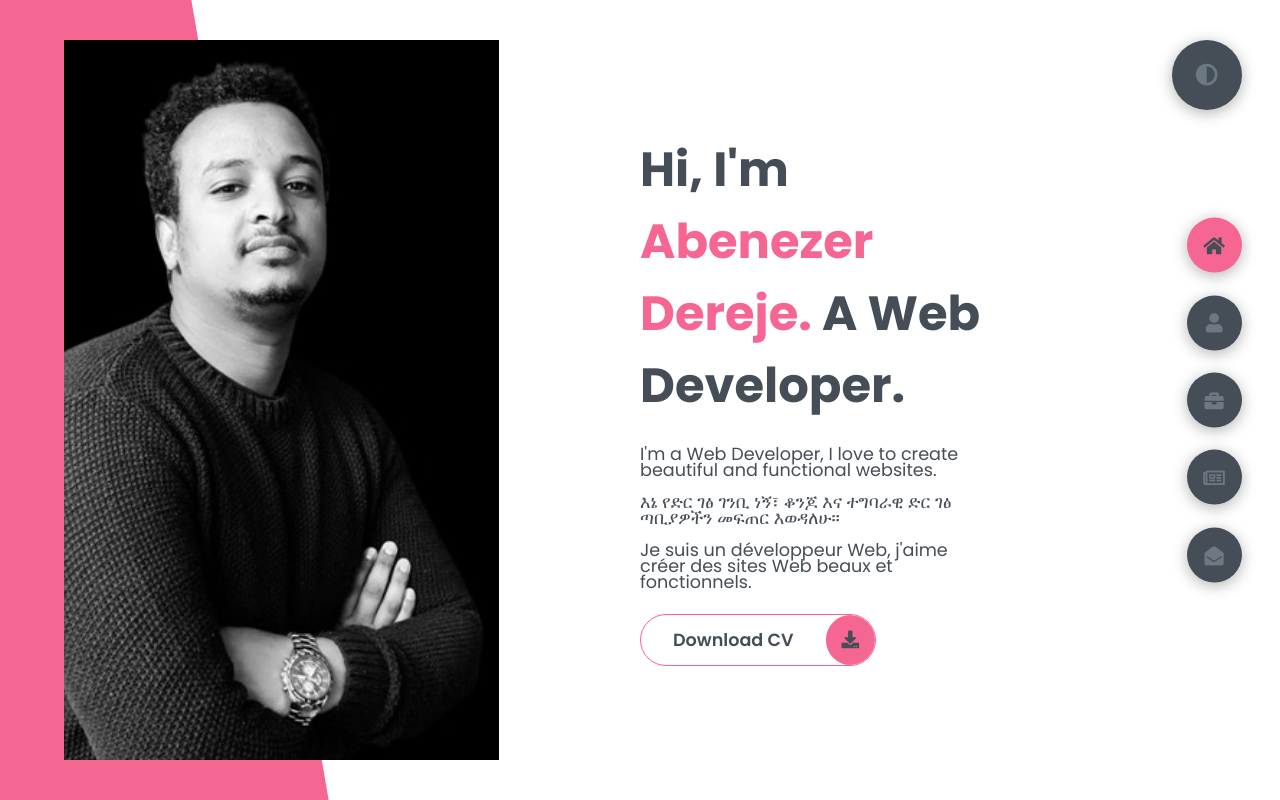
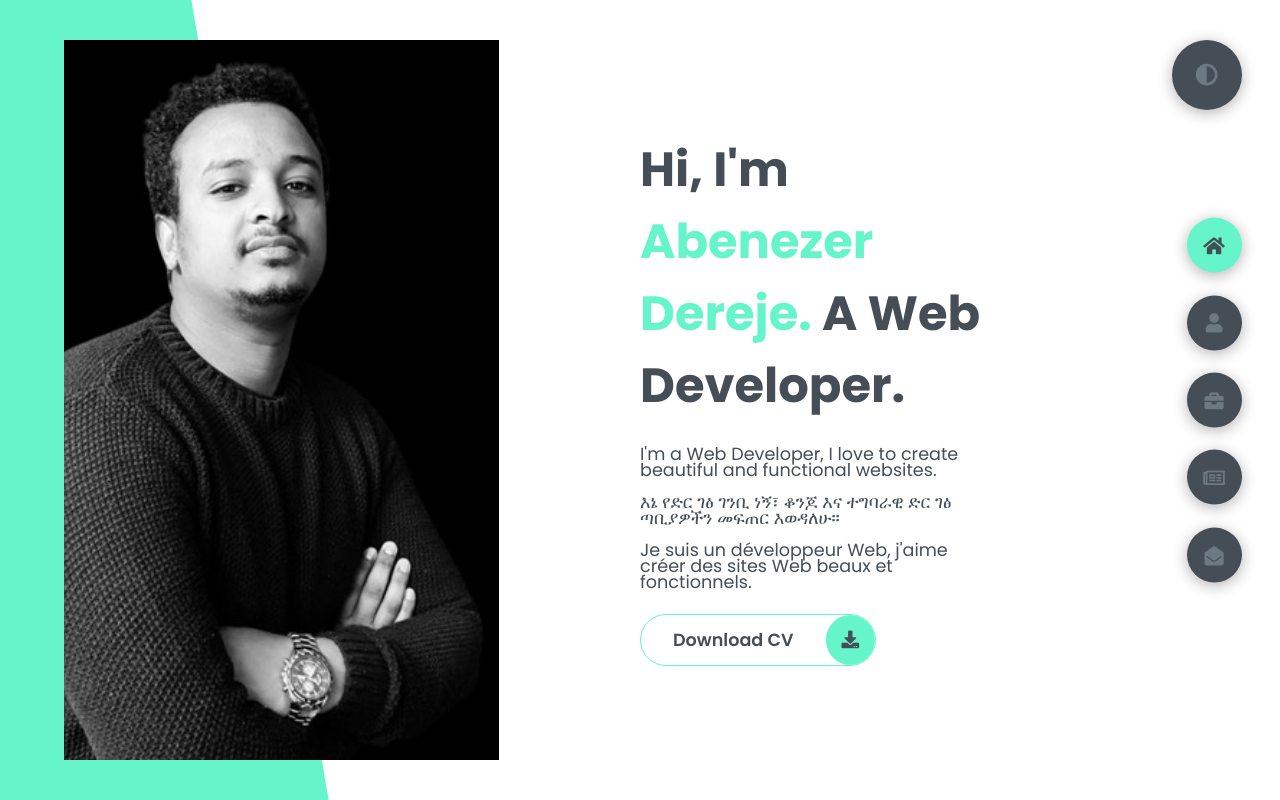
Before and after one commit to AbenezerDer/portfolio_project, a plain HTML site: page index.html in a window 1280 px wide. Both pictures are taken after a click on the element 1206 px from the left and 75 px from the top of the page. Drawn offline with nearby package versions, Linux system fonts and the light colour scheme; files that its build step writes are made by us from their sources.

Commit message:
portfolio_project

```diff
--- a/styles/styles.scss
+++ b/styles/styles.scss
@@ -23,7 +23,7 @@
 
 .light-mode {
     --color-primary: #FFFFFF;
-    --color-secondary: #F56692;
+    --color-secondary: #66f5ca;
     --color-white: #454e56;
     --color-black: #000;
     --color-grey0: #f8f8f8;
```
